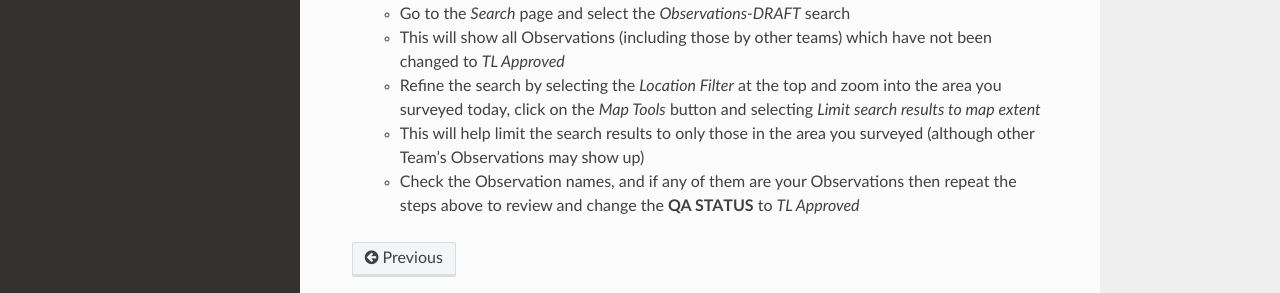
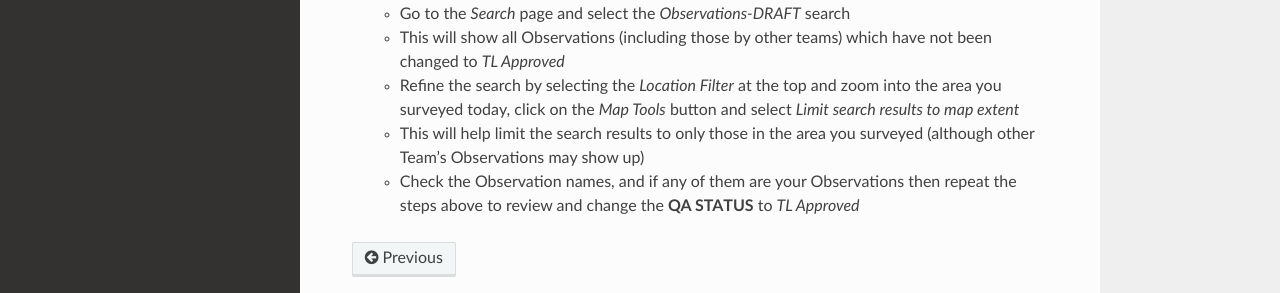
Before and after one commit to agraham/PRISM_rtd, a Sphinx documentation site: the page built from docs/teamlead.rst, in a window 1280 px wide and 900 px high, scrolled down 1737 px. Shown: the part 493-786 px from the top of the window. Built offline with Sphinx 7.4.7 and the Read the Docs theme 2.0.0, drawn with Linux system fonts in a browser that asks for light colours.

Commit message:
Update teamlead.rst

```diff
--- a/docs/teamlead.rst
+++ b/docs/teamlead.rst
@@ -95,6 +95,6 @@ Review the Observation, Zone, Pit and Photo data collected in the field.
 
   * Go to the *Search* page and select the *Observations-DRAFT* search
   * This will show all Observations (including those by other teams) which have not been changed to *TL Approved*
-  * Refine the search by selecting the *Location Filter* at the top and zoom into the area you surveyed today, click on the *Map Tools* button and selecting *Limit search results to map extent*
+  * Refine the search by selecting the *Location Filter* at the top and zoom into the area you surveyed today, click on the *Map Tools* button and select *Limit search results to map extent*
   * This will help limit the search results to only those in the area you surveyed (although other Team's Observations may show up)
   * Check the Observation names, and if any of them are your Observations then repeat the steps above to review and change the **QA STATUS** to *TL Approved*
```
